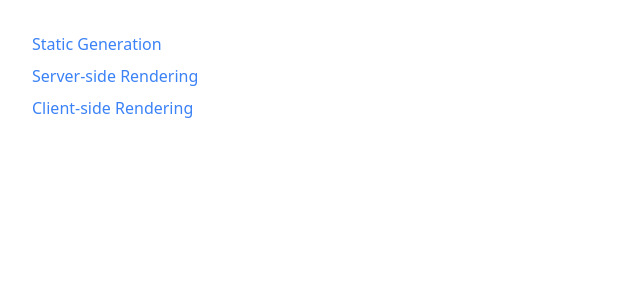
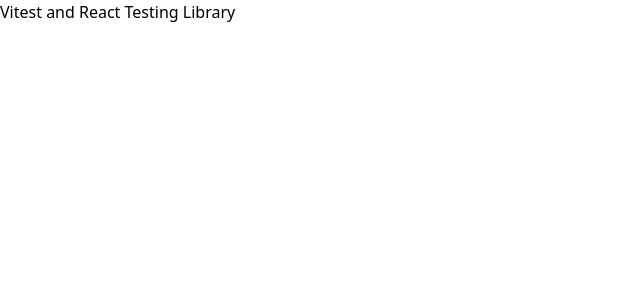
Before and after one commit to mqunell/udemy-testing, a Next.js app: page / in a window 1280 px wide. Shown: the top 300 px of the page, without its empty margins (0-640 px from the left). Built offline with nearby package versions, Linux system fonts and the light colour scheme.

Commit message:
add first test

```diff
--- a/src/app/page.tsx
+++ b/src/app/page.tsx
@@ -1,18 +1,6 @@
-import Link from 'next/link';
-
-const links = [
-	{ text: 'Static Generation', url: '/demos/static-generation' },
-	{ text: 'Server-side Rendering', url: '/demos/server-side-rendering' },
-	{ text: 'Client-side Rendering', url: '/demos/client-side-rendering' },
-];
-
 const Home = () => (
-	<div className="flex flex-col gap-2 p-8">
-		{links.map(({ text, url }) => (
-			<Link key={url} href={url} className="text-blue-500 hover:underline">
-				{text}
-			</Link>
-		))}
+	<div>
+		<h1>Vitest and React Testing Library</h1>
 	</div>
 );
 
```
Also changed, not shown: 2 other files (tests, documents, lock files or other folders).
